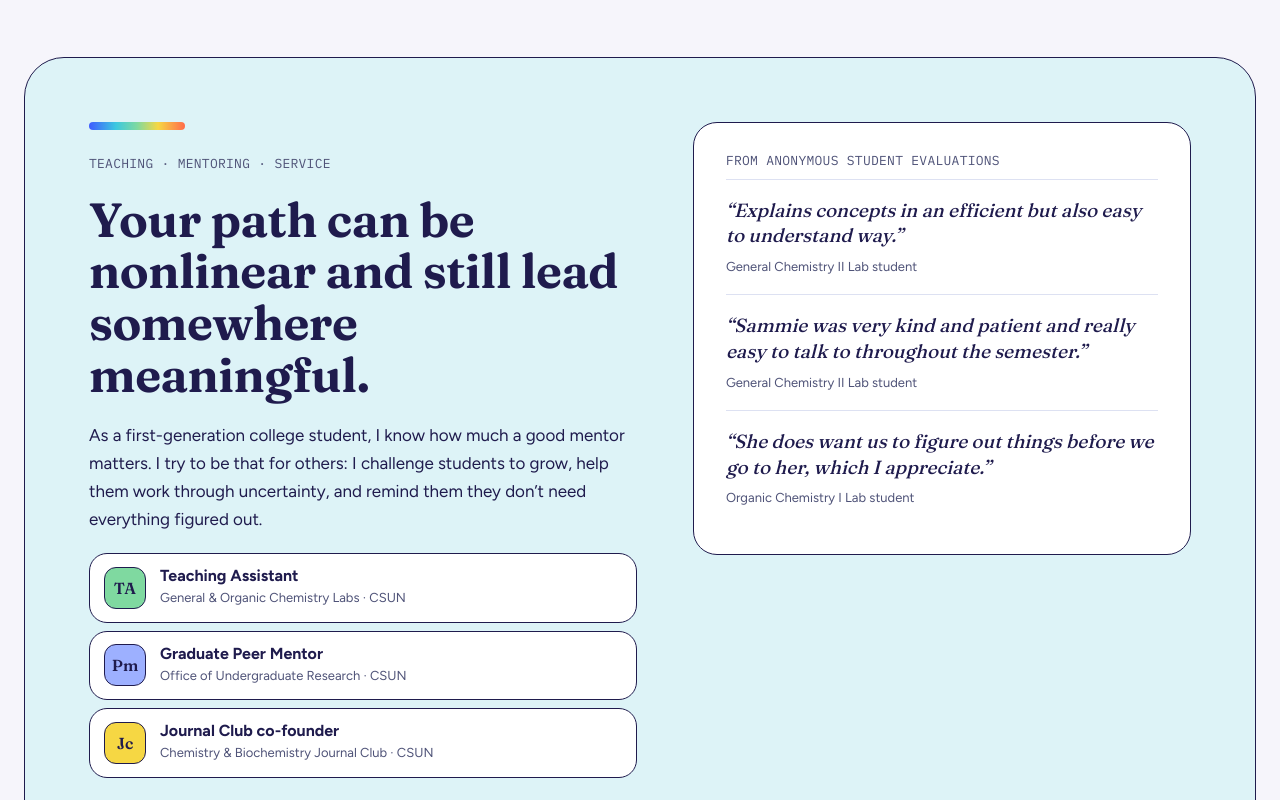
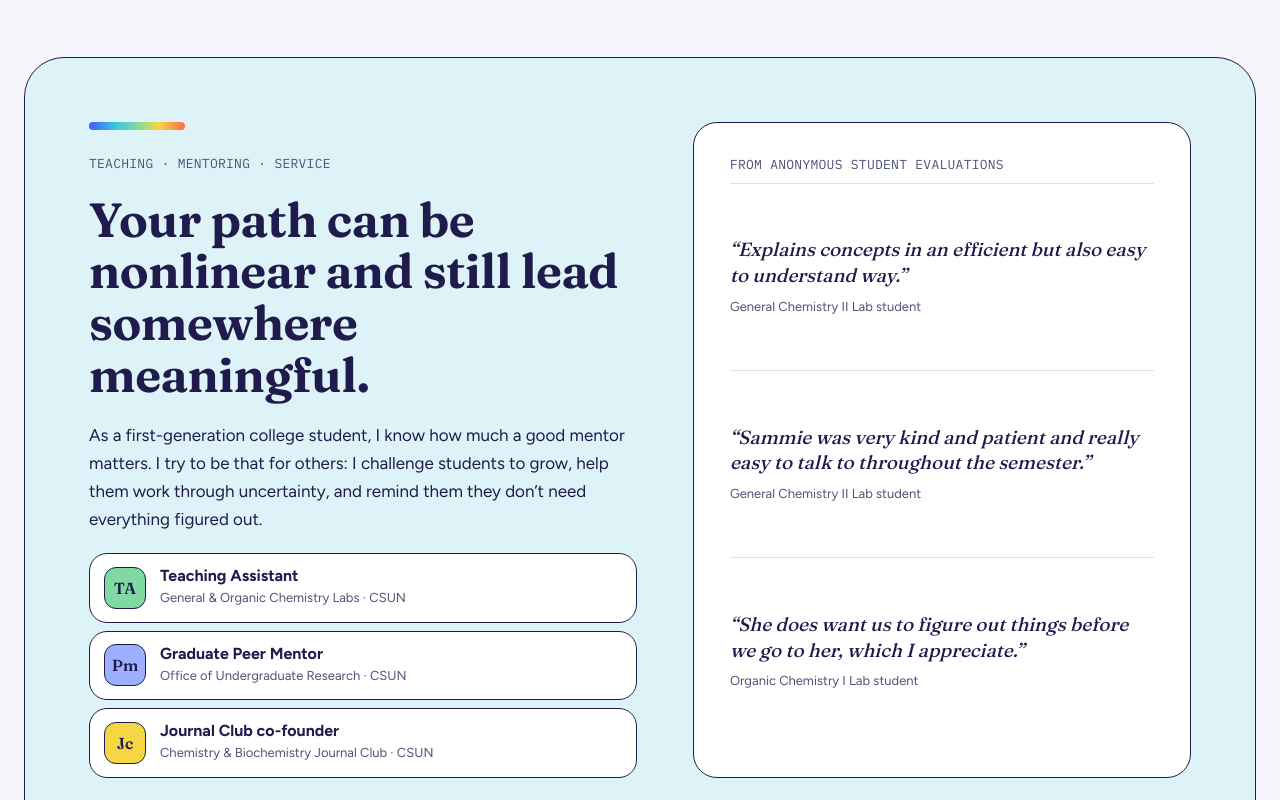
Before and after one commit to sammieellis/sammieellis.github.io, a Next.js app: page / in a window 1280 px wide. Shown: the part 3420-4220 px from the top of the page. Built offline with nearby package versions, Linux system fonts and the light colour scheme.

Commit message:
Stretch quote card to match teaching column height
Co-Authored-By: Claude Opus 5.5 <noreply@anthropic.com>
Claude-Session: https://claude.ai/code/session_013rdk2exPywRNyqLgTj6sY4

```diff
--- a/app/globals.css
+++ b/app/globals.css
@@ -245,7 +245,8 @@ mark { color: inherit; padding: 0 6px; border-radius: 6px; }
 .atom-note { font-size: 12px; }
 
 /* calmer quotes: one card, divided list */
-.quotes { background: #FFFFFF; border: 1.5px solid var(--ink); border-radius: 24px; padding: 28px 32px; gap: 0; justify-content: flex-start; align-self: start; }
+.quotes { background: #FFFFFF; border: 1.5px solid var(--ink); border-radius: 24px; padding: 32px 36px; gap: 0; justify-content: space-between; align-self: stretch; }
+.quotes .bubble { flex: 1; display: flex; flex-direction: column; justify-content: center; }
 .quotes .eyebrow { margin-bottom: 8px; }
 .bubble, .bubble-left, .bubble-right { max-width: none; align-self: stretch; background: none; border: none; border-radius: 0; padding: 18px 0; border-top: 1px solid #DDE1F2; }
 .bubble p { font-size: 19px; font-style: italic; font-weight: 450; }
```
